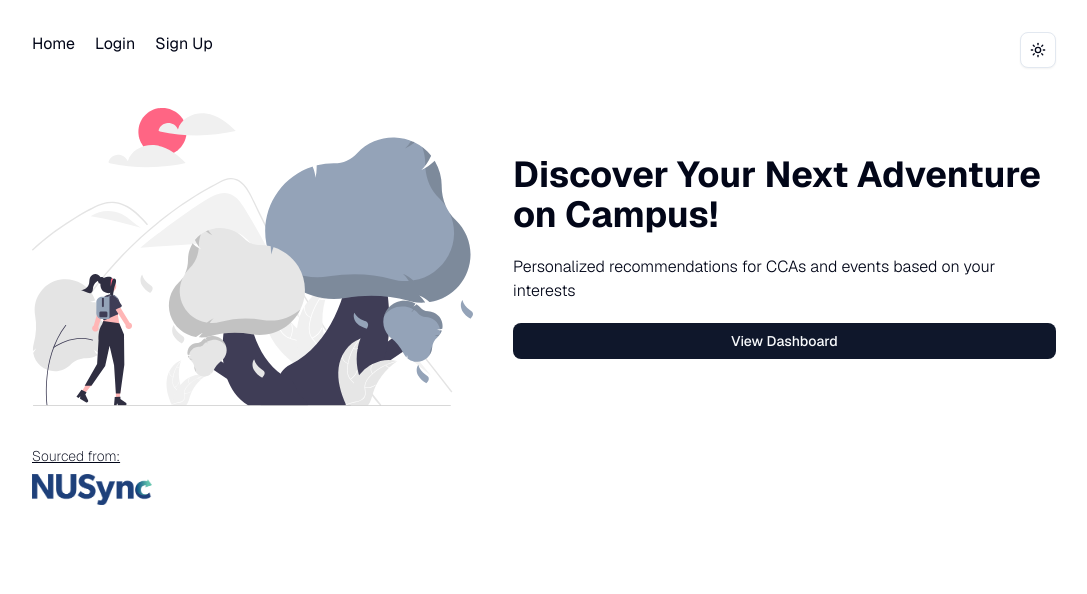
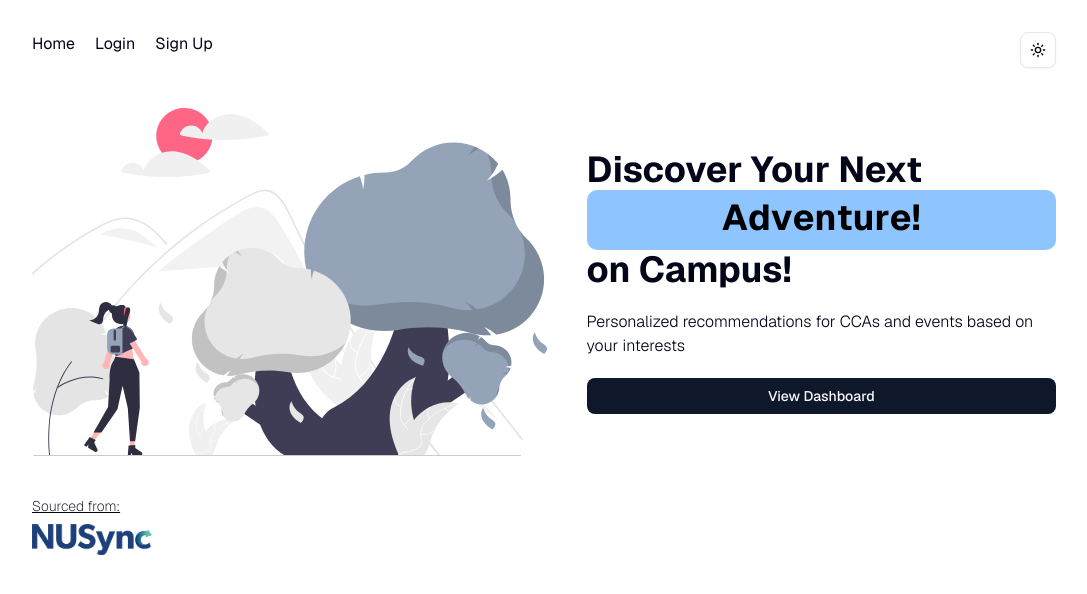
Before and after one commit to ZH22/nusccas_web, a Next.js app: page / in a window 1280 px wide. Shown: the top 594 px of the page, without its empty margins (96-1183 px from the left). Built offline with nearby package versions, Linux system fonts and the light colour scheme; no server answers.

Commit message:
Added Landing Animation + Tidied up erratic console logs

```diff
--- a/app/account/account-form.tsx
+++ b/app/account/account-form.tsx
@@ -26,7 +26,6 @@
         .eq('id', user?.id)
         .single()
       if (error && status !== 406) {
-        console.log(error)
         throw error
       }
       if (data) {
--- a/app/page.tsx
+++ b/app/page.tsx
@@ -1,3 +1,5 @@
+"use client"
+
 import Image from "next/image";
 import explore_lightSVG from "../public/explore_light.svg"
 import explore_darkSVG from "../public/explore_dark.svg"
@@ -5,24 +7,27 @@
 
 import { Button } from "@/components/ui/button";
 import Link from "next/link";
+import DynamicHeroTitle from "@/components/landingPageComponents/DynamicHeroTitle"
 
 export default function Home() {
 
   return (
     <div className="">
-      <main className="">
+      <main className="z-10">
 
         <div className="w-full my-10 flex flex-col md:flex-row-reverse md:items-center md:justify-center gap-10">
 
           <div className="flex flex-col gap-5">
-            <h1 className="text-4xl font-bold">Discover Your Next Adventure on Campus!</h1>
+
+            <DynamicHeroTitle />
+
             <h3 className="font-light">Personalized recommendations for CCAs and events based on your interests</h3>
             <Button asChild>
               <Link href="/dashboard">View Dashboard</Link>
             </Button>
           </div>
 
-          <div>
+          <div className="z-10">
             <Image className="hidden dark:block w-full"priority src={ explore_darkSVG } alt="Exploration Illustration" />
             <Image className="block dark:hidden w-full" priority src={ explore_lightSVG } alt="Exploration Illustration" />
           </div>
--- /dev/null
+++ b/components/landingPageComponents/DynamicHeroTitle.tsx
@@ -0,0 +1,28 @@
+"use client"
+import RotatingText from "../textAnimations/RotatingText/RotatingText"
+
+export default function DyanmicHeroTitle(){
+  return (
+
+    <h1 className="text-4xl font-bold z-2">Discover Your Next
+      <span className="inline-block md:block mx-3 md:mx-0">
+        <RotatingText
+          texts={['CCA!', 'Event!', 'Adventure!']}
+          mainClassName="px-2 sm:px-2 md:px-3 bg-blue-300 text-black overflow-hidden py-0.5 sm:py-1 md:py-2 justify-center rounded-lg"
+          staggerFrom={"last"}
+          initial={{ y: "100%" }}
+          animate={{ y: 0 }}
+          exit={{ y: "-120%" }}
+          staggerDuration={0.025}
+          splitLevelClassName="overflow-hidden pb-0.5 sm:pb-1 md:pb-1"
+          transition={{ type: "spring", damping: 30, stiffness: 400 }}
+          rotationInterval={2000}
+        />
+      </span>
+
+
+    on Campus!</h1>
+
+
+  )
+}
--- a/components/signup-form.tsx
+++ b/components/signup-form.tsx
@@ -46,14 +46,11 @@
 
   // Convert to formData object to allow for signup action to work
   const onSubmit = (values: z.infer<typeof formSchema>) => {
-    console.log(values);
     const formData = new FormData();
     Object.entries(values).forEach(([key, value]) => {
       formData.append(key, value);
     });
 
-    console.log(formData);
-    console.log([...formData.entries()]);
     onSignup(formData);
   }
 
--- /dev/null
+++ b/components/textAnimations/RotatingText/RotatingText.tsx
@@ -0,0 +1,272 @@
+import React, {
+  forwardRef,
+  useCallback,
+  useEffect,
+  useImperativeHandle,
+  useMemo,
+  useState,
+} from "react";
+import {
+  motion,
+  AnimatePresence,
+  Transition,
+  type VariantLabels,
+  type Target,
+  type AnimationControls,
+  type TargetAndTransition,
+} from "framer-motion";
+
+function cn(...classes: (string | undefined | null | boolean)[]): string {
+  return classes.filter(Boolean).join(" ");
+}
+
+export interface RotatingTextRef {
+  next: () => void;
+  previous: () => void;
+  jumpTo: (index: number) => void;
+  reset: () => void;
+}
+
+export interface RotatingTextProps
+  extends Omit<
+    React.ComponentPropsWithoutRef<typeof motion.span>,
+    "children" | "transition" | "initial" | "animate" | "exit"
+  > {
+  texts: string[];
+  transition?: Transition;
+  initial?: boolean | Target | VariantLabels;
+  animate?: boolean | VariantLabels | AnimationControls | TargetAndTransition;
+  exit?: Target | VariantLabels;
+  animatePresenceMode?: "sync" | "wait";
+  animatePresenceInitial?: boolean;
+  rotationInterval?: number;
+  staggerDuration?: number;
+  staggerFrom?: "first" | "last" | "center" | "random" | number;
+  loop?: boolean;
+  auto?: boolean;
+  splitBy?: string;
+  onNext?: (index: number) => void;
+  mainClassName?: string;
+  splitLevelClassName?: string;
+  elementLevelClassName?: string;
+}
+
+const RotatingText = forwardRef<RotatingTextRef, RotatingTextProps>(
+  (
+    {
+      texts,
+      transition = { type: "spring", damping: 25, stiffness: 300 },
+      initial = { y: "100%", opacity: 0 },
+      animate = { y: 0, opacity: 1 },
+      exit = { y: "-120%", opacity: 0 },
+      animatePresenceMode = "wait",
+      animatePresenceInitial = false,
+      rotationInterval = 2000,
+      staggerDuration = 0,
+      staggerFrom = "first",
+      loop = true,
+      auto = true,
+      splitBy = "characters",
+      onNext,
+      mainClassName,
+      splitLevelClassName,
+      elementLevelClassName,
+      ...rest
+    },
+    ref,
+  ) => {
+    const [currentTextIndex, setCurrentTextIndex] = useState<number>(0);
+
+    const splitIntoCharacters = (text: string): string[] => {
+      if (typeof Intl !== "undefined" && Intl.Segmenter) {
+        const segmenter = new Intl.Segmenter("en", { granularity: "grapheme" });
+        return Array.from(
+          segmenter.segment(text),
+          (segment) => segment.segment,
+        );
+      }
+      return Array.from(text);
+    };
+
+    const elements = useMemo(() => {
+      const currentText: string = texts[currentTextIndex];
+      if (splitBy === "characters") {
+        const words = currentText.split(" ");
+        return words.map((word, i) => ({
+          characters: splitIntoCharacters(word),
+          needsSpace: i !== words.length - 1,
+        }));
+      }
+      if (splitBy === "words") {
+        return currentText.split(" ").map((word, i, arr) => ({
+          characters: [word],
+          needsSpace: i !== arr.length - 1,
+        }));
+      }
+      if (splitBy === "lines") {
+        return currentText.split("\n").map((line, i, arr) => ({
+          characters: [line],
+          needsSpace: i !== arr.length - 1,
+        }));
+      }
+
+      return currentText.split(splitBy).map((part, i, arr) => ({
+        characters: [part],
+        needsSpace: i !== arr.length - 1,
+      }));
+    }, [texts, currentTextIndex, splitBy]);
+
+    const getStaggerDelay = useCallback(
+      (index: number, totalChars: number): number => {
+        const total = totalChars;
+        if (staggerFrom === "first") return index * staggerDuration;
+        if (staggerFrom === "last")
+          return (total - 1 - index) * staggerDuration;
+        if (staggerFrom === "center") {
+          const center = Math.floor(total / 2);
+          return Math.abs(center - index) * staggerDuration;
+        }
+        if (staggerFrom === "random") {
+          const randomIndex = Math.floor(Math.random() * total);
+          return Math.abs(randomIndex - index) * staggerDuration;
+        }
+        return Math.abs((staggerFrom as number) - index) * staggerDuration;
+      },
+      [staggerFrom, staggerDuration],
+    );
+
+    const handleIndexChange = useCallback(
+      (newIndex: number) => {
+        setCurrentTextIndex(newIndex);
+        if (onNext) onNext(newIndex);
+      },
+      [onNext],
+    );
+
+    const next = useCallback(() => {
+      const nextIndex =
+        currentTextIndex === texts.length - 1
+          ? loop
+            ? 0
+            : currentTextIndex
+          : currentTextIndex + 1;
+      if (nextIndex !== currentTextIndex) {
+        handleIndexChange(nextIndex);
+      }
+    }, [currentTextIndex, texts.length, loop, handleIndexChange]);
+
+    const previous = useCallback(() => {
+      const prevIndex =
+        currentTextIndex === 0
+          ? loop
+            ? texts.length - 1
+            : currentTextIndex
+          : currentTextIndex - 1;
+      if (prevIndex !== currentTextIndex) {
+        handleIndexChange(prevIndex);
+      }
+    }, [currentTextIndex, texts.length, loop, handleIndexChange]);
+
+    const jumpTo = useCallback(
+      (index: number) => {
+        const validIndex = Math.max(0, Math.min(index, texts.length - 1));
+        if (validIndex !== currentTextIndex) {
+          handleIndexChange(validIndex);
+        }
+      },
+      [texts.length, currentTextIndex, handleIndexChange],
+    );
+
+    const reset = useCallback(() => {
+      if (currentTextIndex !== 0) {
+        handleIndexChange(0);
+      }
+    }, [currentTextIndex, handleIndexChange]);
+
+    useImperativeHandle(
+      ref,
+      () => ({
+        next,
+        previous,
+        jumpTo,
+        reset,
+      }),
+      [next, previous, jumpTo, reset],
+    );
+
+    useEffect(() => {
+      if (!auto) return;
+      const intervalId = setInterval(next, rotationInterval);
+      return () => clearInterval(intervalId);
+    }, [next, rotationInterval, auto]);
+
+    return (
+      <motion.span
+        className={cn(
+          "flex flex-wrap whitespace-pre-wrap relative",
+          mainClassName,
+        )}
+        {...rest}
+        layout
+        transition={transition}
+      >
+        <span className="sr-only">{texts[currentTextIndex]}</span>
+        <AnimatePresence
+          mode={animatePresenceMode}
+          initial={animatePresenceInitial}
+        >
+          <motion.div
+            key={currentTextIndex}
+            className={cn(
+              splitBy === "lines"
+                ? "flex flex-col w-full"
+                : "flex flex-wrap whitespace-pre-wrap relative",
+            )}
+            layout
+            aria-hidden="true"
+          >
+            {elements.map((wordObj, wordIndex, array) => {
+              const previousCharsCount = array
+                .slice(0, wordIndex)
+                .reduce((sum, word) => sum + word.characters.length, 0);
+              return (
+                <span
+                  key={wordIndex}
+                  className={cn("inline-flex", splitLevelClassName)}
+                >
+                  {wordObj.characters.map((char, charIndex) => (
+                    <motion.span
+                      key={charIndex}
+                      initial={initial}
+                      animate={animate}
+                      exit={exit}
+                      transition={{
+                        ...transition,
+                        delay: getStaggerDelay(
+                          previousCharsCount + charIndex,
+                          array.reduce(
+                            (sum, word) => sum + word.characters.length,
+                            0,
+                          ),
+                        ),
+                      }}
+                      className={cn("inline-block", elementLevelClassName)}
+                    >
+                      {char}
+                    </motion.span>
+                  ))}
+                  {wordObj.needsSpace && (
+                    <span className="whitespace-pre"> </span>
+                  )}
+                </span>
+              );
+            })}
+          </motion.div>
+        </AnimatePresence>
+      </motion.span>
+    );
+  },
+);
+
+RotatingText.displayName = "RotatingText";
+export default RotatingText;
--- a/contexts/auth-context.tsx
+++ b/contexts/auth-context.tsx
@@ -28,7 +28,6 @@
 
     const { data: { subscription } } = supabase.auth.onAuthStateChange(
       async (event, session) => {
-        console.log('Auth event:', event, session);
         setUser(session?.user || null);
         setIsLoading(false);
       }
--- a/package.json
+++ b/package.json
@@ -21,9 +21,11 @@
     "@vercel/analytics": "^1.5.0",
     "class-variance-authority": "^0.7.1",
     "clsx": "^2.1.1",
+    "framer-motion": "^11.18.2",
     "lucide-react": "^0.511.0",
     "next": "15.3.2",
     "next-themes": "^0.4.6",
+    "ogl": "^1.0.11",
     "react": "^19.0.0",
     "react-dom": "^19.0.0",
     "react-hook-form": "^7.56.4",
```
Also changed, not shown: 1 other file (tests, documents, lock files or other folders).
